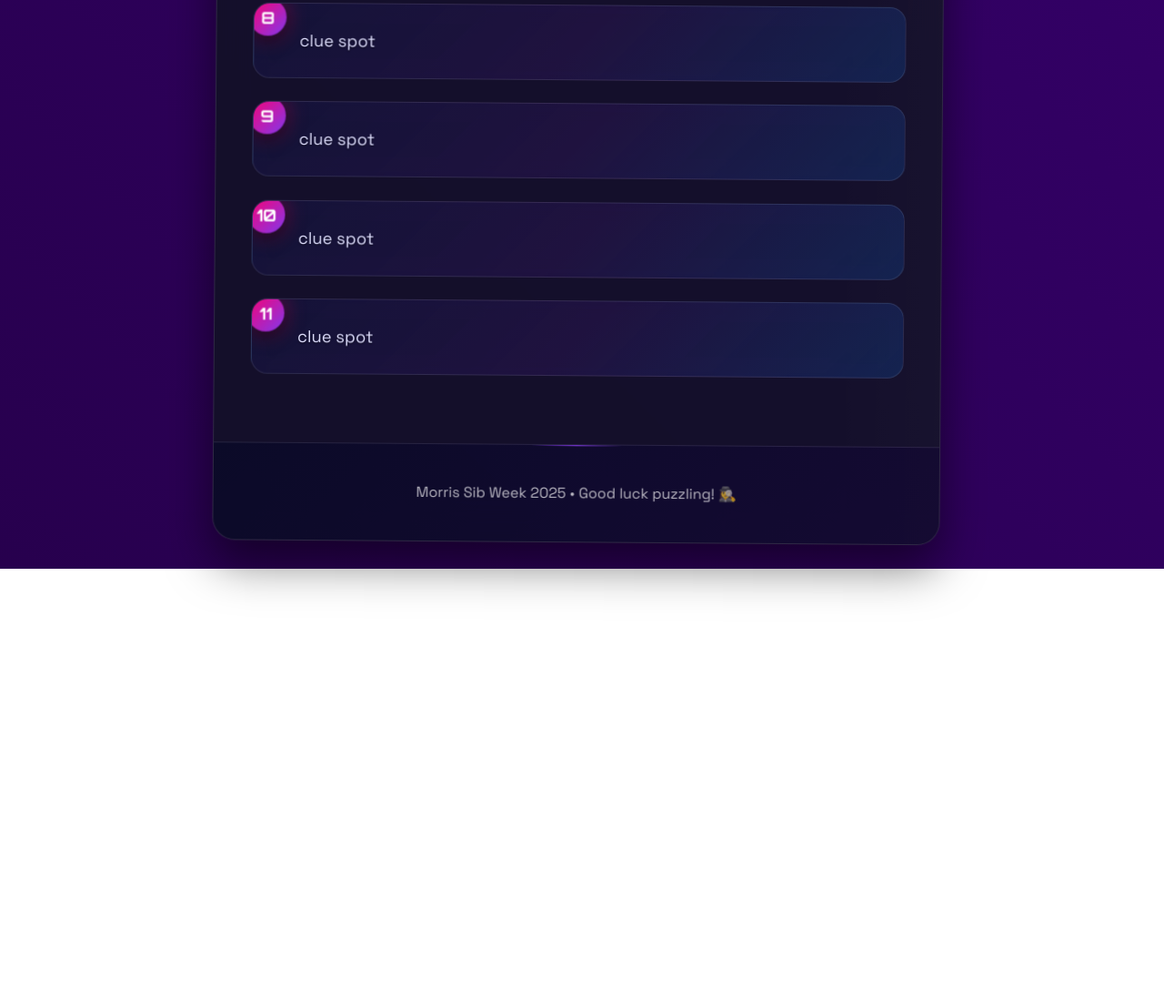
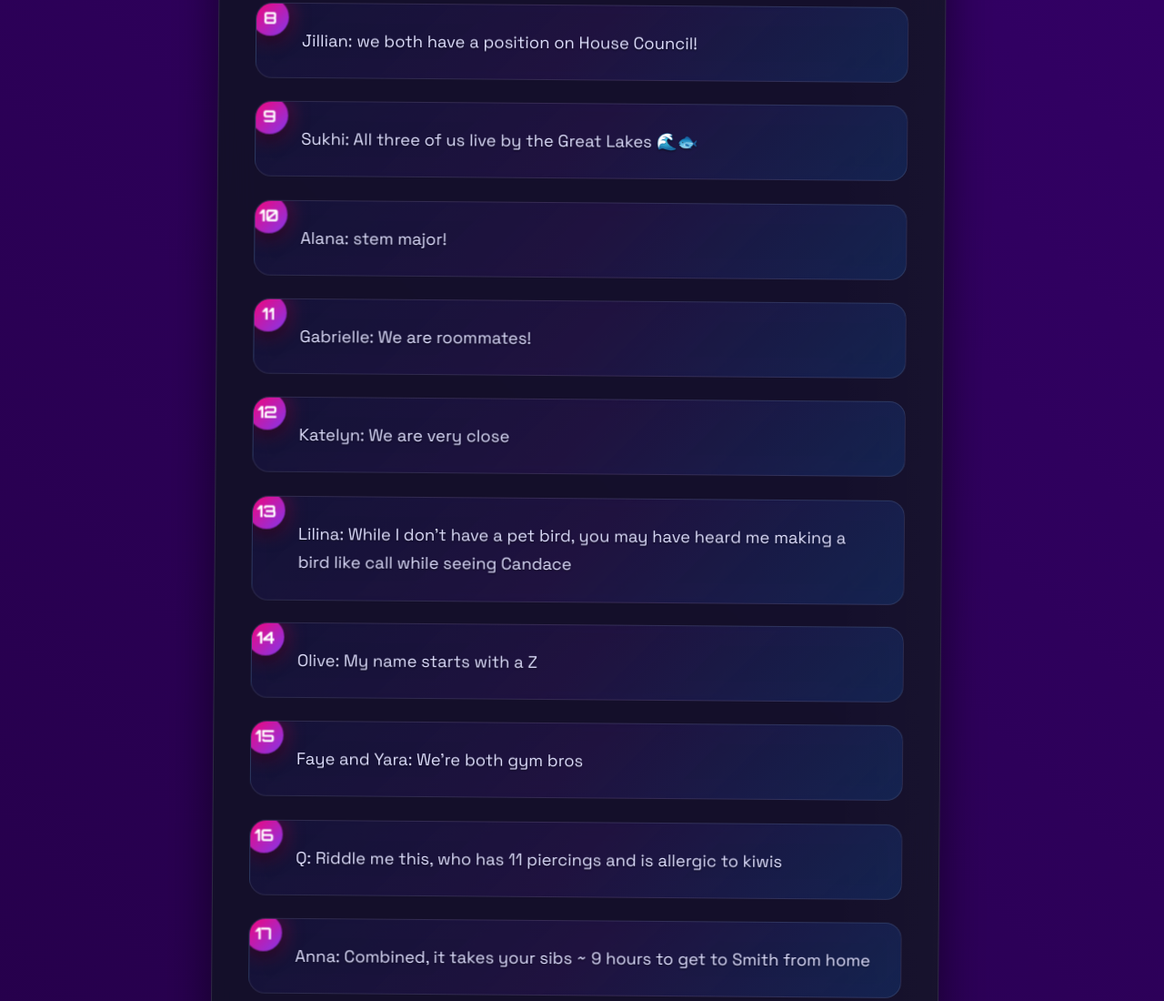
Before and after one commit to alexvanblerkom-byte/SibWeek, a plain HTML site: page index.html in a window 1280 px wide. Shown: the part 1187-2287 px from the top of the page at 91% size. Before the commit the page ends 1812 px from the top, so only its background shows below. Drawn offline with Linux system fonts and the light colour scheme.

Commit message:
more clues index.html

```diff
--- a/index.html
+++ b/index.html
@@ -339,7 +339,7 @@
                     <p>Jillian: We both have a position on house Council!</p>
                 </li>
                 <li class="fact-item" style="--item-index: 2">
-                    <p>Vee: I'm in a Smith a cappella group <3</p>
+                    <p>Vee: Both of your sibs are Jewish, shanah tovah! <3</p>
                 </li>
                 <li class="fact-item" style="--item-index: 3">
                     <p>Allison: Getting to Smith takes me 15 hours!</p>
@@ -357,16 +357,34 @@
                     <p>Sal: Both of your big sibs go birdwatching together regularly!</p>
                 </li>
                 <li class="fact-item" style="--item-index: 8">
-                    <p>clue spot</p>
+                    <p>Jillian: we both have a position on House Council!</p>
                 </li>
                 <li class="fact-item" style="--item-index: 9">
-                    <p>clue spot</p>
+                    <p>Sukhi: All three of us live by the Great Lakes 🌊🐟</p>
                 </li>
                 <li class="fact-item" style="--item-index: 10">
-                    <p>clue spot</p>
+                    <p>Alana: stem major!</p>
                 </li>
                 <li class="fact-item" style="--item-index: 11">
-                    <p>clue spot</p>
+                    <p>Gabrielle: We are roommates!</p>
+                </li>
+                <li class="fact-item" style="--item-index: 11">
+                    <p>Katelyn: We are very close</p>
+                </li>
+                <li class="fact-item" style="--item-index: 11">
+                    <p>Lilina: While I don't have a pet bird, you may have heard me making a bird like call while seeing Candace</p>
+                </li>
+                <li class="fact-item" style="--item-index: 11">
+                    <p>Olive: My name starts with a Z</p>
+                </li>
+                <li class="fact-item" style="--item-index: 11">
+                    <p>Faye and Yara: We're both gym bros</p>
+                </li>
+                <li class="fact-item" style="--item-index: 11">
+                    <p>Q: Riddle me this, who has 11 piercings and is allergic to kiwis</p>
+                </li>
+                <li class="fact-item" style="--item-index: 11">
+                    <p>Anna: Combined, it takes your sibs ~ 9 hours to get to Smith from home </p>
                 </li>
             </ul>
         </div>
```
